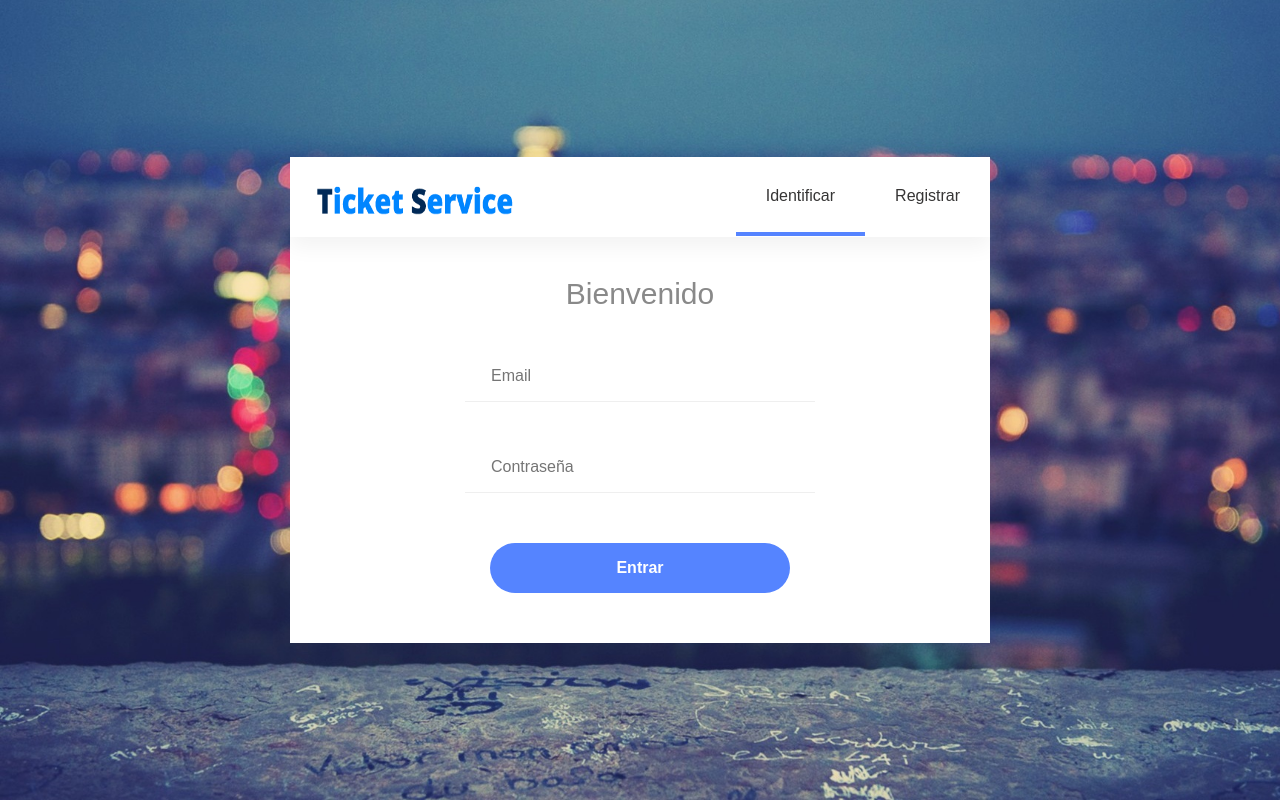
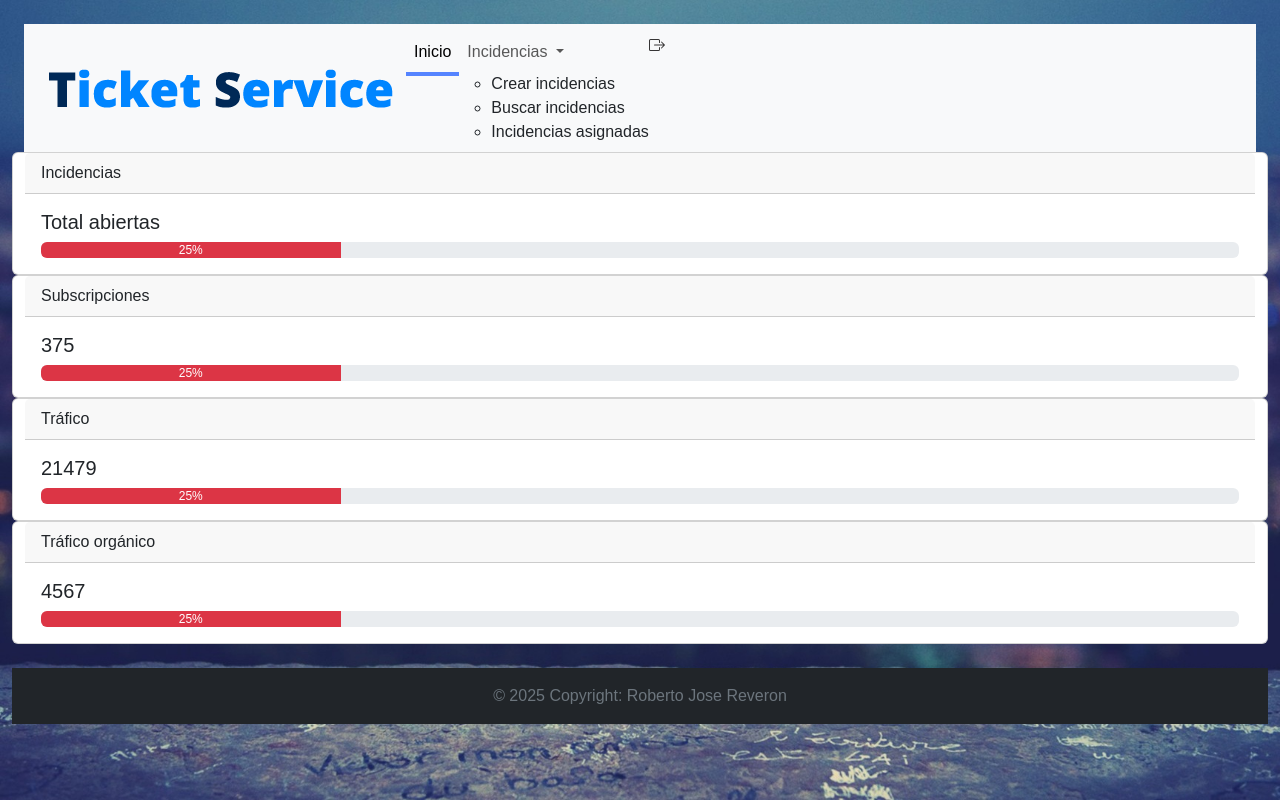
Before and after one commit to robertotnf/Ticket_Service, a PHP site: page / in a window 1280 px wide. Run offline with PHP 8.4, Linux system fonts and the light colour scheme; the visitor is signed in with stand-in values (Sample User, id 1).

Commit message:
Maquetación de registro, login, validación de contraseña, redirección de aplicación,botón de logout y cifrado de contraseña

```diff
--- a/assets/estilo.css
+++ b/assets/estilo.css
@@ -31,17 +31,6 @@ input[type="submit"] {
     padding: 10px 20px;
 }
 
-.container-form {
-    width: 100%;
-    max-width: 700px;
-    background: #fff;
-    position: absolute;
-    top: 50%;
-    left: 50%;
-    transform: translate(-50%, -50%);
-    padding-bottom: 50px;
-    overflow: hidden;
-}
 
 .header {
     width: 100%;
--- a/index.php
+++ b/index.php
@@ -1,40 +1,46 @@
 <?php
 session_start();
+if (isset($_SESSION["email"])) {
+    $_SESSION['navegacion'] = "principal";
+}
 
+if (!isset($_SESSION['navegacion'])) {
 
-
-if(!isset($_SESSION['navegacion'])){
-
-    $_SESSION['navegacion']= "identificar";
+    $_SESSION['navegacion'] = "identificar";
 }
 
 
 ?>
 <!DOCTYPE html>
 <html lang="en">
+
 <head>
     <meta charset="UTF-8">
     <title>Ticket Service</title>
-
-    <meta name="viewport" content="width=device-width, user-scalable=no, initial-scale=1.0, maximum-scale=1.0, minimum-scale=1.0">
-
-
+    <meta name="viewport" content="width=device-width, initial-scale=1">
+    <link href="https://cdn.jsdelivr.net/npm/bootstrap@5.3.7/dist/css/bootstrap.min.css" rel="stylesheet" integrity="sha384-LN+7fdVzj6u52u30Kp6M/trliBMCMKTyK833zpbD+pXdCLuTusPj697FH4R/5mcr" crossorigin="anonymous">
     <link rel="stylesheet" href="assets/estilo.css">
 
+</head>
 
-</head>
-<body>
-    <?php
-        if($_SESSION['navegacion'] == "identificar" || $_SESSION['navegacion'] == "registrar" ){
-            include("vista/acceso.php");
-        }
+<body class="d-flex flex-column min-vh-100">
+    <div class="container-fluid">
+        <main class="flex-fill container-fluid py-4">
+            <?php
+            if ($_SESSION['navegacion'] == "identificar" || $_SESSION['navegacion'] == "registrar") {
+                include("vista/acceso.php");
+            } else if ($_SESSION['navegacion'] == "principal") {
+                include("vista/principal.php");
+            }
+            ?>
+        </main>
+        <footer class="bg-dark text-secondary p-3 text-center">
+            © 2025 Copyright: Roberto Jose Reveron
+        </footer>
+    </div>
+    <script src="js/util.js"></script>
+    <script src="https://cdn.jsdelivr.net/npm/@popperjs/core@2.11.8/dist/umd/popper.min.js" integrity="sha384-I7E8VVD/ismYTF4hNIPjVp/Zjvgyol6VFvRkX/vR+Vc4jQkC+hVqc2pM8ODewa9r" crossorigin="anonymous"></script>
+    <script src="https://cdn.jsdelivr.net/npm/bootstrap@5.3.7/dist/js/bootstrap.min.js" integrity="sha384-7qAoOXltbVP82dhxHAUje59V5r2YsVfBafyUDxEdApLPmcdhBPg1DKg1ERo0BZlK" crossorigin="anonymous"></script>
+</body>
 
-
-
-    ?>
-
-
-
-
-</body>
 </html>
--- /dev/null
+++ b/js/util.js
@@ -0,0 +1,11 @@
+function validarPasswords(){
+  var pass = document.getElementById("password").value;
+  var repass = document.getElementById("password2").value;
+
+    if (pass!=repass)
+    {        alert("Las Contraseñas no Coinciden");
+    }    else
+    {
+        document.getElementById("frm").submit();
+    }
+}
--- a/vista/acceso.php
+++ b/vista/acceso.php
@@ -3,34 +3,48 @@ $navegacion = $_SESSION["navegacion"];
 
 ?>
 
-<div class="container-form">
+<div class="mx-auto pb-4 bg-light">
     <div class="header">
         <div class="logo-title">
             <img src="assets/logo-azul.png" alt="">
         </div>
-            <div class="menu">
-                <a href="controlador/controlador.php?redireccion=identificar"><li class="<?= $navegacion == "identificar" ?"active": "" ?>">Identificar</li></a>
-                <a href="controlador/controlador.php?redireccion=registrar"><li class="<?= $navegacion == "registrar" ?"active": "" ?>">Registrar</li></a>
+        <div class="principal">
+            <a href="controlador/controlador.php?redireccion=identificar">
+                <li class="<?= $navegacion == "identificar" ? "active" : "" ?>">Identificar</li>
+            </a>
+            <a href="controlador/controlador.php?redireccion=registrar">
+                <li class="<?= $navegacion == "registrar" ? "active" : "" ?>">Registrar</li>
+            </a>
         </div>
     </div>
 
-        <form action="controlador/controlador.php" method="post" class="form">
-            <input type="hidden" name="accion" value ="<?= $navegacion ?>"/>
-            <div class="welcome-form"><h1>Bienvenido</h1></div>
-           <div class="line-input">
-                <input type="email" placeholder="Email" name="email">
+    <form id="frm" action="controlador/controlador.php" method="post" class="form">
+        <input type="hidden" name="accion" value="<?= $navegacion ?>" />
+        <div class="welcome-form">
+            <h1>Bienvenido</h1>
         </div>
         <div class="line-input">
-                <input type="password" placeholder="Contraseña" name="password">
+            <input type="email" id="email" placeholder="Email" name="email" required>
         </div>
-            <?php if($navegacion == "registrar"){ ?>
         <div class="line-input">
-                    <input type="password" placeholder="Confirmar contraseña" name="password2">
+            <input type="password" id="password" placeholder="Contraseña" name="password" required>
+        </div>
+        <?php if ($navegacion == "registrar") { ?>
+            <div class="line-input">
+                <input type="password" id="password2" placeholder="Confirmar contraseña" name="password2" required>
             </div>
 
         <?php } ?>
 
-            <button type="submit"><?= $navegacion != "registrar" ?"Entrar": "Registrar" ?></button>
+        <button type="submit"><?= $navegacion != "registrar" ? "Entrar" : "Registrar" ?></button>
 
     </form>
 </div>
+<?php if ($navegacion == "registrar") { ?>
+    <script>
+        document.getElementById('frm').addEventListener('submit', function(e) {
+            e.preventDefault();
+            validarPasswords();
+        })
+    </script>
+<?php } ?>
--- /dev/null
+++ b/vista/principal.php
@@ -0,0 +1,89 @@
+<header>
+    <nav class="navbar navbar-expand-sm bg-body-tertiary">
+        <div class="container-fluid">
+            <img src="assets/logo-azul.png"></img>
+            <button class="navbar-toggler" type="button" data-bs-toggle="collapse" data-bs-target="#navbarSupportedContent" aria-controls="navbarSupportedContent" aria-expanded="false" aria-label="Toggle navigation">
+                <span class="navbar-toggler-icon"></span>
+            </button>
+            <div class="collapse navbar-collapse" id="navbarSupportedContent">
+                <ul class="navbar-nav me-auto mb-2 mb-lg-0">
+                    <li class="nav-item">
+                        <a class="nav-link active" aria-current="page" href="index.php">Inicio</a>
+                    </li>
+                    <li class="nav-item dropdown">
+                        <a class="nav-link dropdown-toggle" href="#" role="button" data-bs-toggle="dropdown" aria-expanded="false">
+                            Incidencias
+                        </a>
+                        <ul class="dropdown-principal">
+                            <li><a class="dropdown-item" href="#">Crear incidencias</a></li>
+                            <li><a class="dropdown-item" href="#">Buscar incidencias</a></li>
+                            <li><a class="dropdown-item" href="#">Incidencias asignadas</a></li>
+                        </ul>
+                    </li>
+                    <li class="nav-item ml-auto">
+                        <a href="controlador/controlador.php?redireccion=logout"><svg xmlns="http://www.w3.org/2000/svg" width="16" height="16" fill="currentColor" class="bi bi-box-arrow-right" viewBox="0 0 16 16">
+                                <path fill-rule="evenodd" d="M10 12.5a.5.5 0 0 1-.5.5h-8a.5.5 0 0 1-.5-.5v-9a.5.5 0 0 1 .5-.5h8a.5.5 0 0 1 .5.5v2a.5.5 0 0 0 1 0v-2A1.5 1.5 0 0 0 9.5 2h-8A1.5 1.5 0 0 0 0 3.5v9A1.5 1.5 0 0 0 1.5 14h8a1.5 1.5 0 0 0 1.5-1.5v-2a.5.5 0 0 0-1 0z" />
+                                <path fill-rule="evenodd" d="M15.854 8.354a.5.5 0 0 0 0-.708l-3-3a.5.5 0 0 0-.708.708L14.293 7.5H5.5a.5.5 0 0 0 0 1h8.793l-2.147 2.146a.5.5 0 0 0 .708.708z" />
+                            </svg>
+                        </a>
+                    </li>
+
+                </ul>
+
+            </div>
+        </div>
+    </nav>
+</header>
+<div class="row">
+    <div class="card">
+        <div class="card-header">
+            Incidencias
+        </div>
+        <div class="card-body">
+            <h5 class="card-title">Total abiertas</h5>
+            <div class="progress" role="progressbar" aria-label="Success example" aria-valuenow="25" aria-valuemin="0" aria-valuemax="100">
+                <div class="progress-bar text-bg-danger" style="width: 25%">25%</div>
+            </div>
+        </div>
+    </div>
+</div>
+<div class="row">
+    <div class="card">
+        <div class="card-header">
+            Subscripciones
+        </div>
+        <div class="card-body">
+            <h5 class="card-title">375</h5>
+            <div class="progress" role="progressbar" aria-label="Success example" aria-valuenow="25" aria-valuemin="0" aria-valuemax="100">
+                <div class="progress-bar text-bg-danger" style="width: 25%">25%</div>
+            </div>
+        </div>
+    </div>
+</div>
+<div class="row">
+    <div class="card">
+        <div class="card-header">
+            Tráfico
+        </div>
+        <div class="card-body">
+            <h5 class="card-title">21479</h5>
+            <div class="progress" role="progressbar" aria-label="Success example" aria-valuenow="25" aria-valuemin="0" aria-valuemax="100">
+                <div class="progress-bar text-bg-danger" style="width: 25%">25%</div>
+            </div>
+        </div>
+    </div>
+</div>
+<div class="row">
+    <div class="card">
+        <div class="card-header">
+            Tráfico orgánico
+        </div>
+        <div class="card-body">
+            <h5 class="card-title">4567</h5>
+            <div class="progress" role="progressbar" aria-label="Success example" aria-valuenow="25" aria-valuemin="0" aria-valuemax="100">
+                <div class="progress-bar text-bg-danger" style="width: 25%">25%</div>
+            </div>
+        </div>
+    </div>
+</div>
+</section>
```
Also changed, not shown: controlador/controlador.php (+15 -2 lines), controlador/db.php (+17 -1 lines), serviceticket.sql (added, +218 -0 lines). Lines whose indentation alone changed are shown as unchanged.
